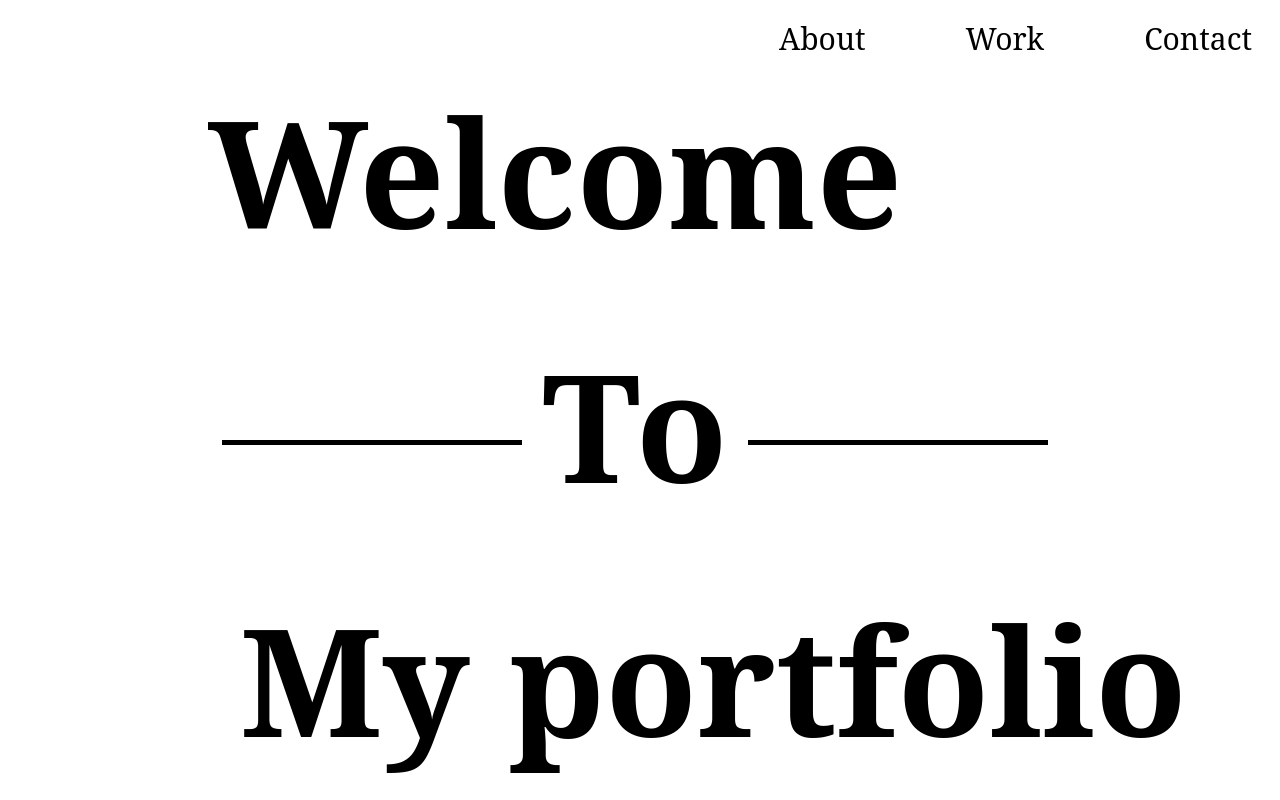
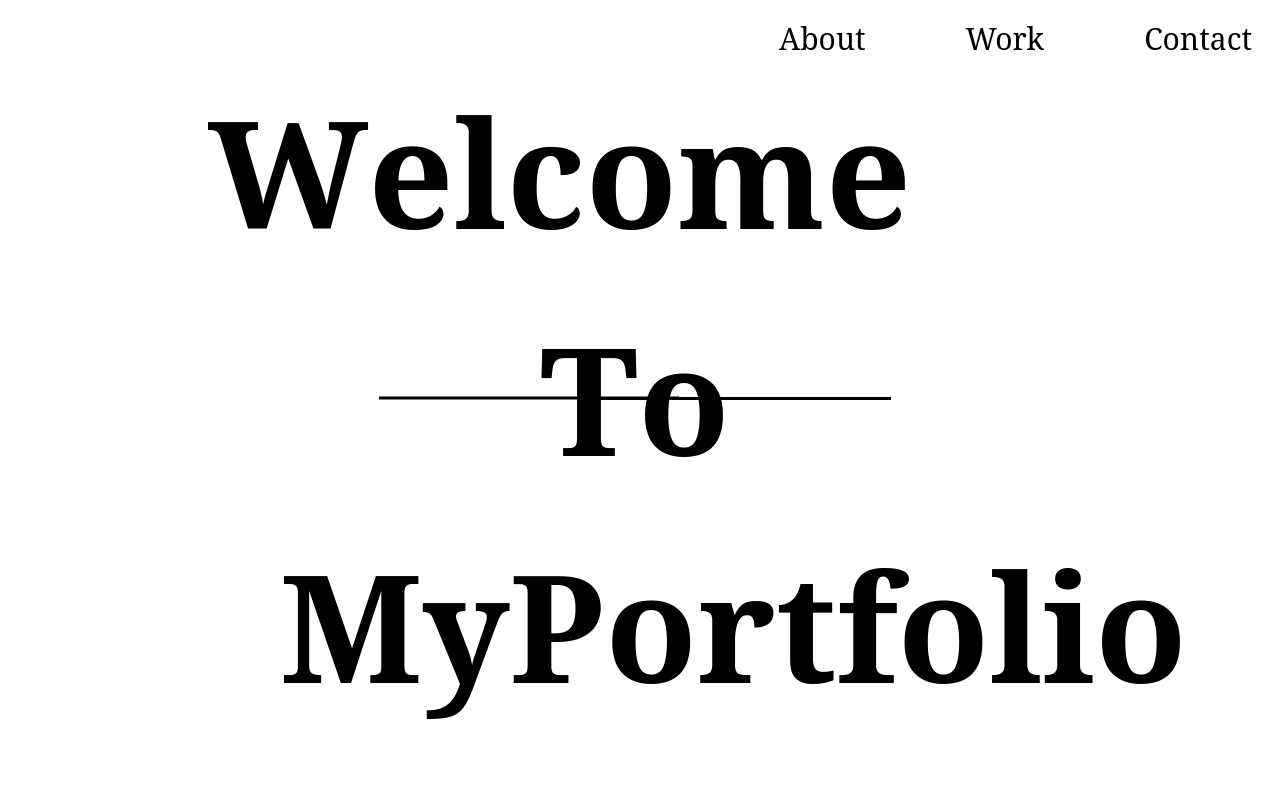
Before and after one commit to InoueToranosuke/react-next-portfolio, a Next.js app: page / in a window 1280 px wide. Shown: the top 800 px of the page. Built offline with nearby package versions, Linux system fonts and the light colour scheme.

Commit message:
Top-animation

```diff
--- /dev/null
+++ b/app/components/Myportfolio/index.module.css
@@ -0,0 +1,16 @@
+@keyframes fadeUp {
+    0% {
+      transform: translateY(20px); /* 下から表示 */
+      opacity: 0;
+    }
+    100% {
+      transform: translateY(0); /* 元の位置に戻る */
+      opacity: 1;
+    }
+  }
+
+  .letter {
+    display: inline-block;
+    opacity: 0;
+    animation: fadeUp 1.5s forwards;
+  }
--- /dev/null
+++ b/app/components/Myportfolio/index.tsx
@@ -0,0 +1,22 @@
+import React from 'react';
+import styles from './index.module.css'; // CSS モジュールをインポート
+
+const Myportfolio: React.FC = () => {
+  const text = 'My Portfolio';
+
+  return (
+    <div>
+      {text.split('').map((letter, index) => (
+        <span
+          key={index}
+          className={styles.letter} // styles モジュールから letter クラスを参照
+          style={{ animationDelay: `${index * 0.1}s` }} // 1.5秒の遅延を文字ごとに適用
+        >
+          {letter}
+        </span>
+      ))}
+    </div>
+  );
+};
+
+export default Myportfolio ;
--- /dev/null
+++ b/app/components/To/index.module.css
@@ -0,0 +1,16 @@
+@keyframes fadeUp {
+  0% {
+    transform: translateY(20px); /* 下から表示 */
+    opacity: 0;
+  }
+  100% {
+    transform: translateY(0); /* 元の位置に戻る */
+    opacity: 1;
+  }
+}
+
+.letter {
+display: inline-block;
+opacity: 0;
+animation: fadeUp 1.5s forwards;
+}
--- /dev/null
+++ b/app/components/To/index.tsx
@@ -0,0 +1,22 @@
+import React from 'react';
+import styles from './index.module.css'; // CSS モジュールをインポート
+
+const To: React.FC = () => {
+  const text = 'To';
+
+  return (
+    <div>
+      {text.split('').map((letter, index) => (
+        <span
+          key={index}
+          className={styles.letter} // styles モジュールから letter クラスを参照
+          style={{ animationDelay: `${index * 0.1}s` }} // 1.5秒の遅延を文字ごとに適用
+        >
+          {letter}
+        </span>
+      ))}
+    </div>
+  );
+};
+
+export default To;
--- /dev/null
+++ b/app/components/Welcome/index.module.css
@@ -0,0 +1,16 @@
+@keyframes fadeUp {
+  0% {
+    transform: translateY(20px); /* 下から表示 */
+    opacity: 0;
+  }
+  100% {
+    transform: translateY(0); /* 元の位置に戻る */
+    opacity: 1;
+  }
+}
+
+.letter {
+  display: inline-block;
+  opacity: 0;
+  animation: fadeUp 1.5s forwards;
+}
--- /dev/null
+++ b/app/components/Welcome/index.tsx
@@ -0,0 +1,22 @@
+import React from 'react';
+import styles from './index.module.css'; // CSS モジュールをインポート
+
+const Welcome: React.FC = () => {
+  const text = 'Welcome';
+
+  return (
+    <div>
+      {text.split('').map((letter, index) => (
+        <span
+          key={index}
+          className={styles.letter} // styles モジュールから letter クラスを参照
+          style={{ animationDelay: `${index * 0.1}s` }} // 1.5秒の遅延を文字ごとに適用
+        >
+          {letter}
+        </span>
+      ))}
+    </div>
+  );
+};
+
+export default Welcome;
--- a/app/page.module.css
+++ b/app/page.module.css
@@ -7,29 +7,58 @@
 
 .T_title {
     font-size: 150px;
-    text-align: center;
-    position: relative; /* 横棒の位置調整に必要 */
+    text-align: center; /* テキストを中央揃え */
+    position: relative; /* 擬似要素の位置を親要素を基準に設定 */
     margin-right: 10px;
     margin-top: 50px;
     margin-bottom: 50px;
+    line-height: 150px; /* 親要素の高さを調整（文字の高さに合わせる） */
+}
+
+@keyframes fadeUp {
+  0% {
+    transform: translateY(20px); /* 下から表示 */
+    opacity: 0;
+  }
+  100% {
+    transform: translateY(0); /* 元の位置に戻る */
+    opacity: 1;
+  }
+}
+
+/* 横棒が左から広がるアニメーション */
+@keyframes slideIn {
+  0% {
+    width: 0;
+  }
+  100% {
+    width: 300px; /* 横棒の最終的な長さ */
+  }
 }
 
 .T_title::before,
 .T_title::after {
     content: ""; /* 横棒を表示 */
-    display: inline-block;
-    width: 300px;; /* 横棒の長さを調整 */
-    height: 5px; /* 横棒の太さを調整 */
+    display: block; /* 横棒をブロック要素として表示 */
+    height: 3px; /* 横棒の太さを調整 */
     background-color: black; /* 横棒の色 */
-    vertical-align: middle; /* テキストと横棒の位置を揃える */
+    position: absolute; /* 親要素に対して絶対配置 */
+    top: 50%; /* テキストの中央に縦方向で揃える */
+    transform: translateY(-50%); /* 上下方向で中央揃え */
+    width: 0; /* 初期状態では横棒の長さを0に設定 */
+    animation: slideIn 1s forwards; /* 横棒が左から広がるアニメーション */
 }
 
 .T_title::before {
-    margin-right: 20px; /* テキストとの余白 */
+    left: 28%; /* テキストの左側に配置 */
+    margin-left: 20px; /* テキストとの間隔を20pxに設定 */
+    animation-delay: 0.5s; /* 横棒のアニメーション開始遅延（文字アニメーションの後に開始） */
 }
 
 .T_title::after {
-    margin-left: 20px; /* テキストとの余白 */
+    right: 28%; /* テキストの右側に配置 */
+    margin-right: 20px; /* テキストとの間隔を20pxに設定 */
+    animation-delay: 0.5s; /* 横棒のアニメーション開始遅延（文字アニメーションの後に開始） */
 }
 
 .M_title {
--- a/app/page.tsx
+++ b/app/page.tsx
@@ -1,8 +1,10 @@
 import styles from "./page.module.css"; // CSS Modulesをインポート
 import Header from "./components/Header";
 import Line from "./components/Line";
-import FullWidthBar from "./components/F_line";
 import F_line from "./components/F_line";
+import Welcome from "./components/Welcome";
+import Myportfolio from "./components/Myportfolio";
+import To from "./components/To";
 
 export default function Home() {
     return (
@@ -10,9 +12,9 @@ export default function Home() {
             <section className={styles.top}>
             <Header />
             <div className="title">
-                <h1 className={styles.W_title}>Welcome</h1> {/* CSS Modulesの適用 */}
-                <h1 className={styles.T_title}>To</h1>
-                <h1 className={styles.M_title}>My portfolio</h1>
+                <h1 className={styles.W_title}><Welcome/></h1> {/* CSS Modulesの適用 */}
+                <h1 className={styles.T_title}><To/></h1>
+                <h1 className={styles.M_title}><Myportfolio/></h1>
             </div>
             </section>
 
```
